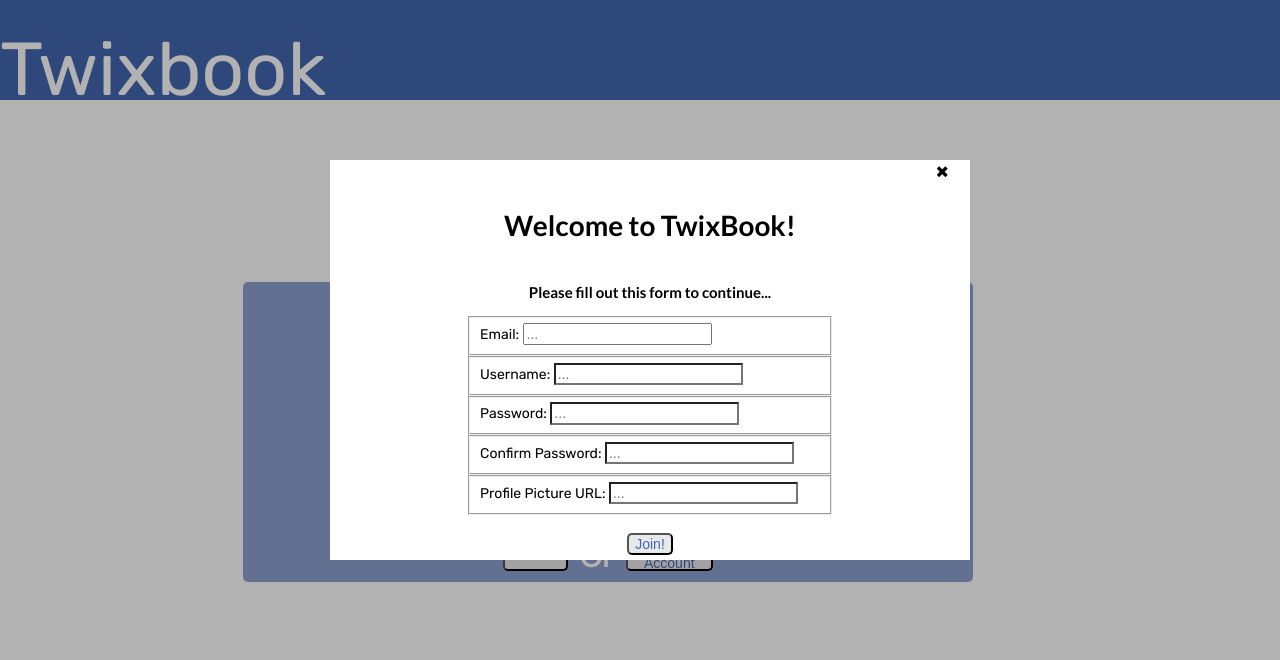
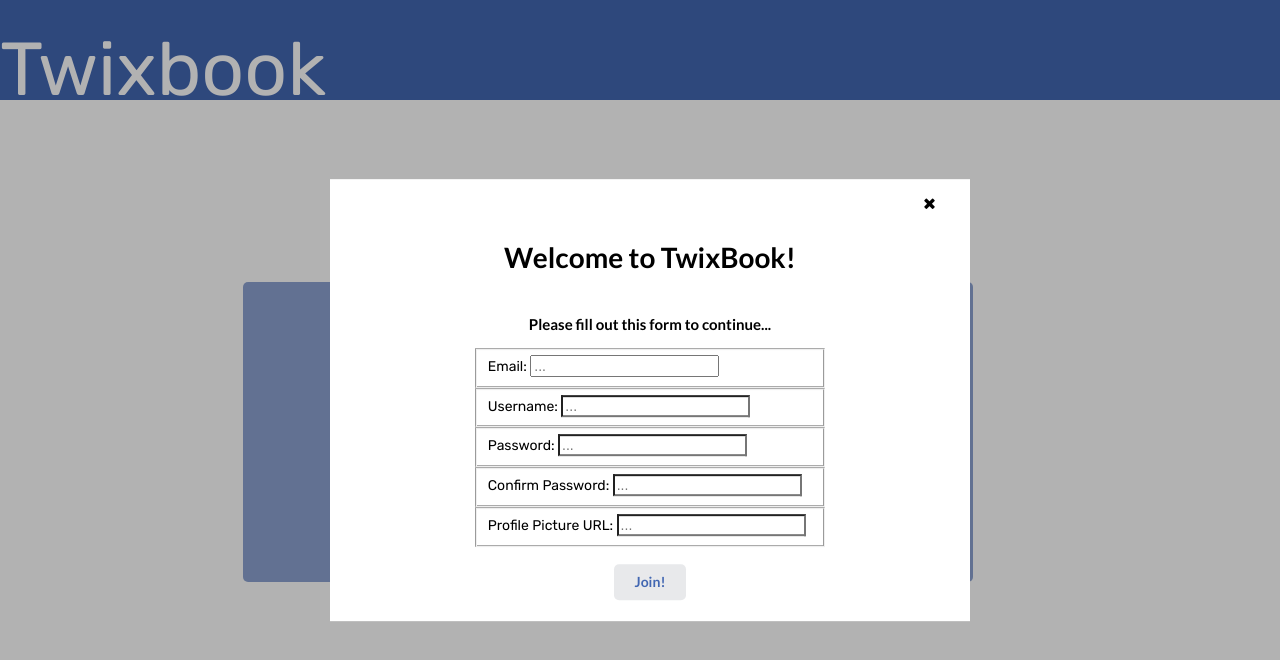
Before and after one commit to nss-day-cohort-38/nutshell-tenacious-twix, a plain HTML site: page src/index.html in a window 1280 px wide. Both pictures are taken after typing "name@example.com", "Sample123" into the empty fields and a click on the button "Create An Account". Shown: the top 660 px of the page. Drawn offline with nearby package versions, Linux system fonts and the light colour scheme.

Commit message:
new styles 2

```diff
--- a/src/scripts/auth/htmlmanager.js
+++ b/src/scripts/auth/htmlmanager.js
@@ -35,7 +35,7 @@ const htmlManager = {
           <input type="text" name="profPic" id="profPic" placeholder="...">
         </fieldset>
 
-          <button type="button" id="join-button">Join!</button>
+          <button class ="ui secondary button" type="button" id="join-button">Join!</button>
         </div>
       </div>
     </div>`
--- a/src/styles/kurtStyles.css
+++ b/src/styles/kurtStyles.css
@@ -176,7 +176,7 @@ background-color: var(--white-text);
 }
 .form-button:hover {
 	color: var(--white-text);
-    background-color: #9e1927;
+    background-color: var(--fierce-red);
     transition: 0.3s ease ;
     border: 1px solid white;
 }
@@ -196,11 +196,12 @@ background-color: var(--white-text);
 	left: 50%;
 	transform: translate(-50%, -50%);
 	width: 50%;
-	height: 500px;
+	height: auto;
 }
 
 .Kmodal-card {
-	height: 400px;
+	height: auto;
+	padding: 2%;
 	transition: 0.3s;
 	width: 100%;
 	margin: 10px;
@@ -230,7 +231,7 @@ background-color: var(--white-text);
 }
 #join-button:hover {
 	color: var(--white-text);
-    background-color: #9e1927;
+    background-color:var(--fierce-red);
     transition: 0.3s ease ;
 	border: 1px solid white;
 	box-shadow: 1px 1px var(--black-text);
@@ -280,6 +281,7 @@ background-color: var(--white-text);
 	color: var(--fierce-red-opactiy);
 }
 
+
 @media only screen and (max-width: 600px) {
     #friendsBody {
         display: flex;
```
